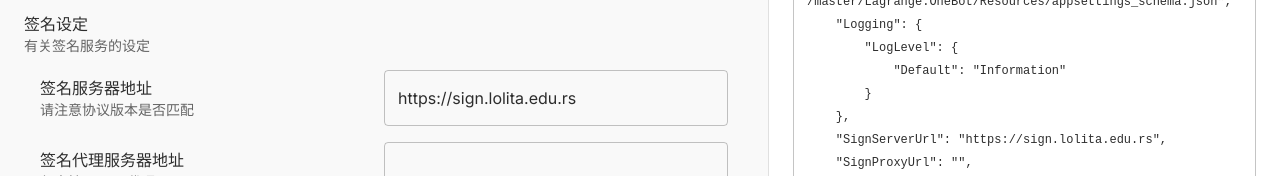
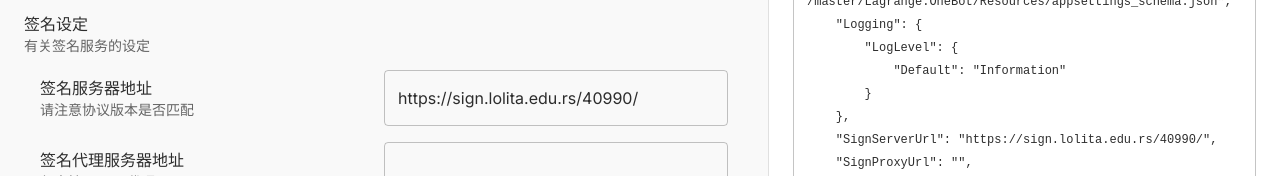
Before and after one commit to TsukishiroStudio/lagrange-config-generator, a React (Vite) app: page / in a window 1280 px wide. Shown: the part 235-411 px from the top of the page. Built offline with nearby package versions, Linux system fonts and the light colour scheme.

Commit message:
Update App.tsx

```diff
--- a/src/App.tsx
+++ b/src/App.tsx
@@ -123,7 +123,7 @@ function App() {
         'Default': 'Information',
       },
     },
-    'SignServerUrl': 'https://sign.lolita.edu.rs',
+    'SignServerUrl': 'https://sign.lolita.edu.rs/40990/',
     'SignProxyUrl': '',
     'MusicSignServerUrl': '',
     'Account': {
```
